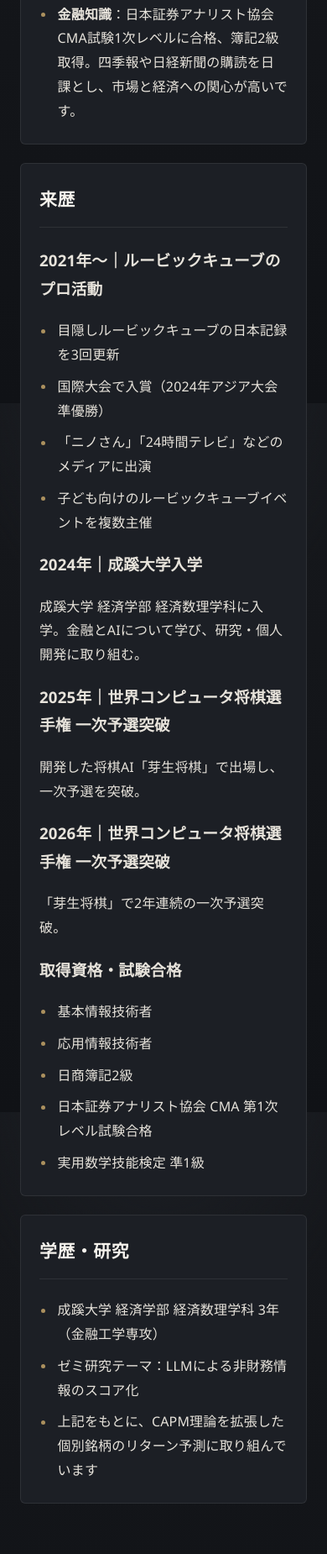
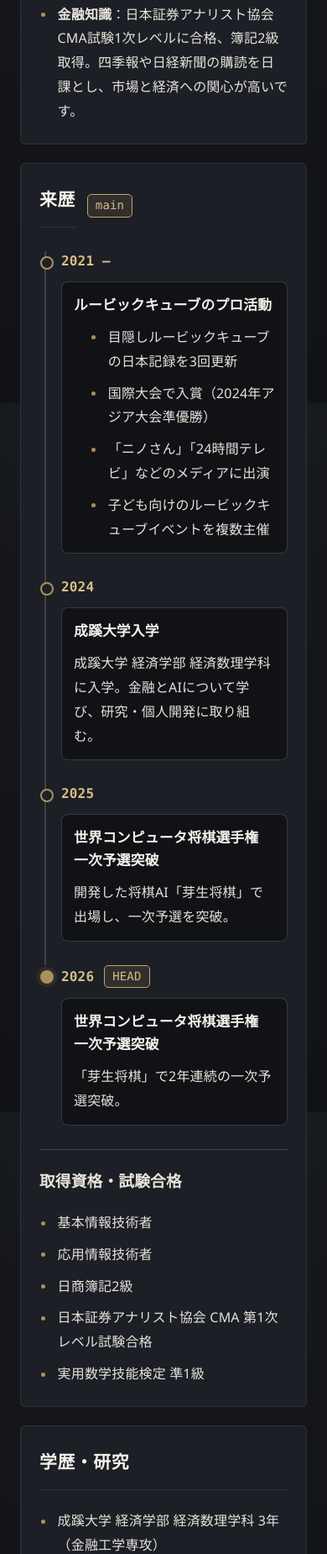
Before and after one commit to ms3bf/portfolio, a plain HTML site: page index.html in a window 390 px wide. Shown: the part 1208-3058 px from the top of the page at 84% size. Drawn offline with Linux system fonts and the light colour scheme.

Commit message:
Style career as Git timeline and apply nine text revisions

```diff
--- a/index.html
+++ b/index.html
@@ -5,7 +5,7 @@
   <meta name="viewport" content="width=device-width, initial-scale=1.0" />
   <title>Portfolio | 藤原正人</title>
   <meta name="description" content="藤原正人のポートフォリオ。クオンツ・金融志望。データ分析・AIエージェント活用と、目隠しルービックキューブのアジア2位・日本記録の実績。" />
-  <link rel="stylesheet" href="styles.css" />
+  <link rel="stylesheet" href="styles.css?v=20261127-career" />
 </head>
 <body>
   <div class="grid-overlay" aria-hidden="true"></div>
@@ -38,25 +38,51 @@
         </ul>
       </section>
 
-      <section class="panel">
-        <h2>来歴</h2>
-        <h3>2021年〜｜ルービックキューブのプロ活動</h3>
+      <section class="panel career">
+        <div class="career__heading">
+          <h2>来歴</h2>
+          <span class="career__branch" aria-label="Gitログ風の来歴">main</span>
+        </div>
+        <ol class="career-log" aria-label="来歴のタイムライン">
+          <li class="career-log__entry">
+            <div class="career-log__meta"><span class="career-log__year">2021 —</span></div>
+            <div class="career-log__card">
+              <h3>ルービックキューブのプロ活動</h3>
+
         <ul>
           <li>目隠しルービックキューブの日本記録を3回更新</li>
           <li>国際大会で入賞（2024年アジア大会準優勝）</li>
           <li>「ニノさん」「24時間テレビ」などのメディアに出演</li>
           <li>子ども向けのルービックキューブイベントを複数主催</li>
         </ul>
+            </div>
+          </li>
+          <li class="career-log__entry">
+            <div class="career-log__meta"><span class="career-log__year">2024</span></div>
+            <div class="career-log__card">
+              <h3>成蹊大学入学</h3>
 
-        <h3>2024年｜成蹊大学入学</h3>
         <p>成蹊大学 経済学部 経済数理学科に入学。金融とAIについて学び、研究・個人開発に取り組む。</p>
+            </div>
+          </li>
+          <li class="career-log__entry">
+            <div class="career-log__meta"><span class="career-log__year">2025</span></div>
+            <div class="career-log__card">
+              <h3>世界コンピュータ将棋選手権 一次予選突破</h3>
 
-        <h3>2025年｜世界コンピュータ将棋選手権 一次予選突破</h3>
         <p>開発した将棋AI「芽生将棋」で出場し、一次予選を突破。</p>
+            </div>
+          </li>
+          <li class="career-log__entry">
+            <div class="career-log__meta"><span class="career-log__year">2026</span> <span class="career-log__head">HEAD</span></div>
+            <div class="career-log__card">
+              <h3>世界コンピュータ将棋選手権 一次予選突破</h3>
 
-        <h3>2026年｜世界コンピュータ将棋選手権 一次予選突破</h3>
         <p>「芽生将棋」で2年連続の一次予選突破。</p>
-
+            </div>
+          </li>
+        </ol>
+        <div class="career__qualifications">
         <h3>取得資格・試験合格</h3>
         <ul>
           <li>基本情報技術者</li>
@@ -65,6 +91,7 @@
           <li>日本証券アナリスト協会 CMA 第1次レベル試験合格</li>
           <li>実用数学技能検定 準1級</li>
         </ul>
+        </div>
       </section>
 
       <section class="panel">
@@ -80,10 +107,10 @@
     <div class="tab-content" data-tab-panel="skills">
       <section class="panel">
         <h2>AI・機械学習開発</h2>
-        <p class="muted">要件定義・データ前処理・モデル構築・学習・検証まで、自らの手で一貫して取り組んできました。タスクに応じて適切なアーキテクチャを選び、学習を完遂できる点が強みです。</p>
+        <p class="muted">要件定義・データ前処理・モデル構築・学習・検証まで、一貫して取り組んできました。</p>
         <ul>
-          <li>将棋AI：大規模ResNet（PyTorch）を設計・学習。世界コンピュータ将棋選手権に2年連続出場し、一次予選37チーム中4位で予選を突破。</li>
-          <li>ルービックキューブ手順：LightGBM（勾配ブースティング）で手順の回しやすさを学習・点数化。</li>
+          <li>将棋AI：大規模ResUNet学習。世界コンピュータ将棋選手権に2年連続出場し、一次予選37チーム中4位で予選を突破。</li>
+          <li>ルービックキューブ手順：<br />手順の回しやすさを学習・点数化。</li>
         </ul>
       </section>
 
@@ -109,7 +136,7 @@
                 <span class="tag tag--primary">ルービックキューブ</span>
                 <span class="tag tag--soft">3D / 指遣い学習</span>
               </div>
-              <p class="app-card__desc">世界初の、ルービックキューブの指遣いを学習・可視化できるアプリ。3Dの手とキューブで、各手順の指の動きを直感的に確認できます。</p>
+              <p class="app-card__desc">世界初の、ルービックキューブの指遣いを機械学習・可視化したアプリ。3Dの手とキューブで、各手順の指の動きを直感的に確認できます。</p>
               <a class="app-card__link" href="https://yubi-gui.vercel.app" target="_blank" rel="noopener noreferrer">デモを見る →</a>
             </div>
           </article>
@@ -176,7 +203,7 @@
       <section class="panel">
         <h2>趣味</h2>
         <ul>
-          <li>将棋：大学から始めて初段。成蹊大学の団体戦（2025年）でC2クラス優勝。</li>
+          <li>将棋：大学から始めて初段。成蹊大学の団体戦C2クラス優勝。</li>
           <li>読書・個人開発</li>
         </ul>
       </section>
@@ -241,8 +268,8 @@
         </div>
         <ul>
           <li>小学校での指導</li>
-          <li>個別指導塾と提携し30人規模のイベントを5回主催</li>
-          <li class="highlight-teaching">のべ200人以上にルービックキューブの解き方を指導</li>
+          <li>個別指導塾と提携し30人規模のイベントを10回以上主催</li>
+          <li class="highlight-teaching">のべ500人以上にルービックキューブの解き方を指導</li>
         </ul>
         <div class="panel__gallery panel__gallery--under-text">
           <img src="assets/images/teaching/IMG_4558.JPG" alt="塾提携イベントの指導画像 1" class="panel__img panel__img--inline-small" />
@@ -251,8 +278,8 @@
         </div>
 
         <ul>
-          <li>目隠しルービックキューブのHowTo動画が8万再生。コミュニティで最も多く再生されている。</li>
-          <li>教材をきっかけに多くの人が目隠しルービックキューブを成功させ、ある視聴者は日本3位まで到達</li>
+          <li>目隠しルービックキューブのHowTo動画が9万再生。コミュニティで最も多く再生されている。</li>
+          <li>教材をきっかけに多くの人が目隠しルービックキューブを成功させ、ある視聴者は日本2位まで到達</li>
         </ul>
         <div class="link-row">
           <a href="https://www.youtube.com/watch?v=eYiIHLMLPUc&t=853s" target="_blank" rel="noopener noreferrer">解説動画（YouTube）</a>
--- a/styles.css
+++ b/styles.css
@@ -499,3 +499,35 @@ a:hover {
     max-height: 300px;
   }
 }
+
+
+/* Career history, styled as a Git commit log. */
+.career__heading { display: flex; align-items: center; gap: 14px; flex-wrap: wrap; }
+.career__heading h2 { margin-bottom: 0; }
+.career__branch, .career-log__head {
+  font-family: ui-monospace, SFMono-Regular, Consolas, monospace;
+  font-size: 0.875rem; line-height: 1.4; border: 1px solid var(--accent);
+  border-radius: 5px; padding: 3px 9px; color: var(--accent-strong);
+  background: var(--accent-soft);
+}
+.career .career-log { list-style: none; margin: 28px 0 0; padding: 0 0 0 24px; }
+.career .career-log__entry { position: relative; margin: 0; padding: 0 0 28px 25px; border-left: 2px solid var(--border-strong); }
+.career .career-log__entry:last-child { padding-bottom: 0; border-left-color: transparent; }
+.career-log__entry::before {
+  content: ""; position: absolute; top: 6px; left: -7px; width: 12px; height: 12px;
+  border: 2px solid var(--accent); border-radius: 50%; background: var(--surface);
+}
+.career-log__entry:last-child::before { background: var(--accent); box-shadow: 0 0 0 4px var(--accent-soft); }
+.career-log__meta { display: flex; align-items: center; gap: 12px; margin-bottom: 12px; min-height: 24px; }
+.career-log__year { font: 600 1rem/1.5 ui-monospace, SFMono-Regular, Consolas, monospace; color: var(--accent-strong); }
+.career-log__card { padding: 18px 20px; border: 1px solid var(--border-strong); border-radius: 8px; background: var(--bg-1); overflow-wrap: anywhere; }
+.career-log__card h3 { margin: 0 0 10px; font-size: 1.05rem; color: var(--text-strong); line-height: 1.6; }
+.career-log__card p { margin: 0; }
+.career-log__card ul { margin: 0; padding-left: 1.2em; }
+.career__qualifications { margin-top: 28px; padding-top: 20px; border-top: 1px solid var(--border-strong); }
+.career__qualifications h3 { margin-top: 0; }
+@media (max-width: 600px) {
+  .career .career-log { padding-left: 6px; }
+  .career .career-log__entry { padding-left: 18px; }
+  .career-log__card { padding: 14px; }
+}
```
